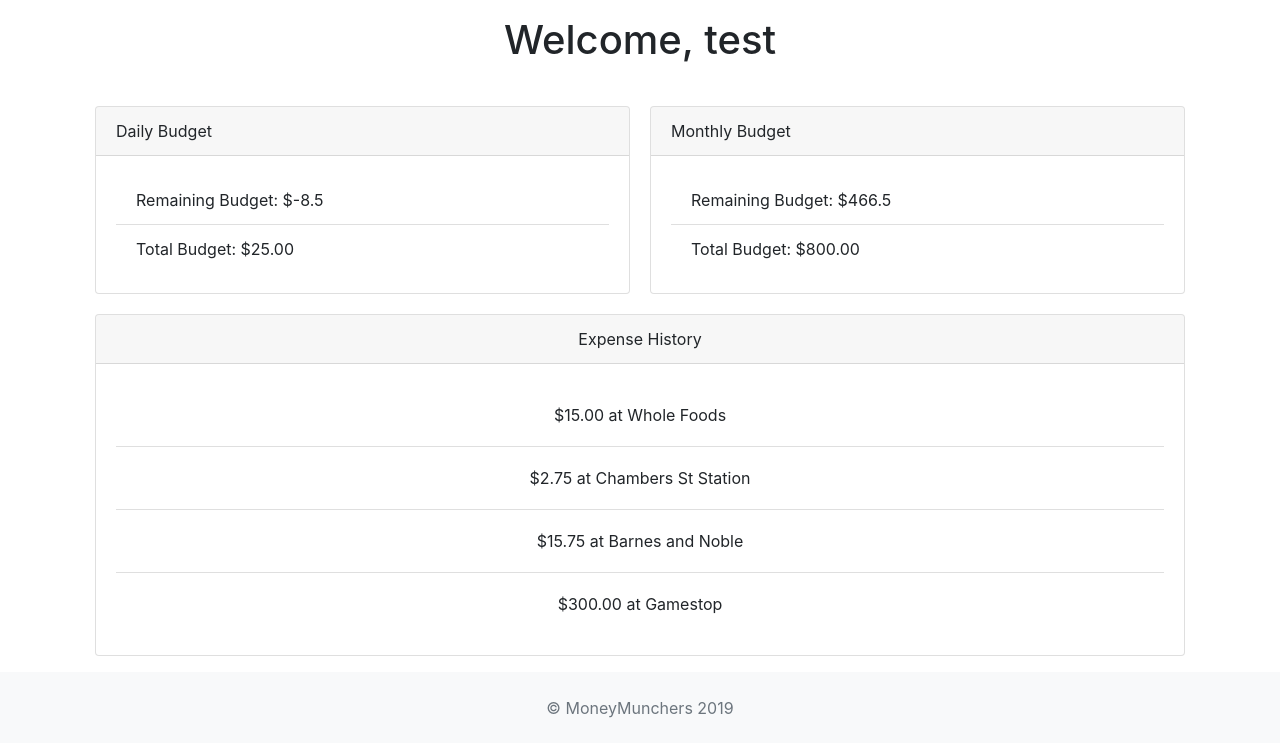
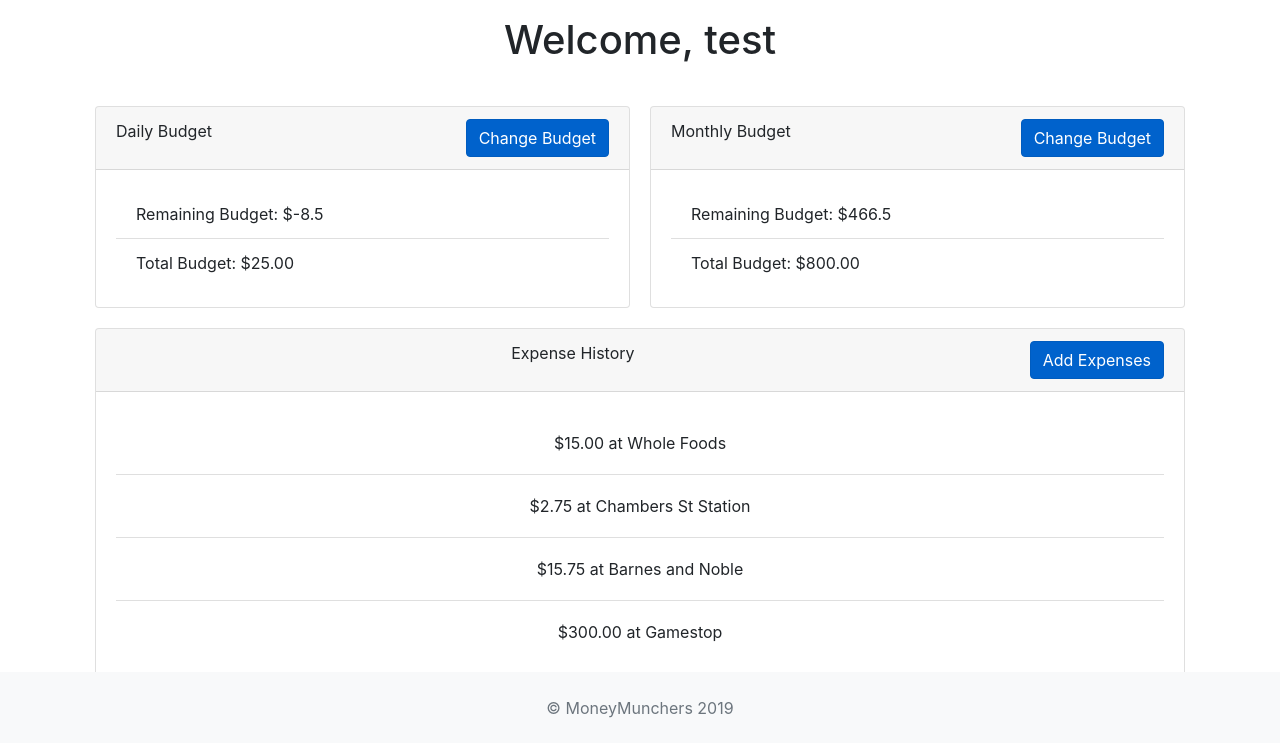
Before and after one commit to StudentDX/MoneyMunchers, a Flask app: template app/templates/profile.html in a window 1280 px wide. Shown: the part 56-799 px from the top of the page. Before the commit the page ends 774 px from the top, so only its background shows below. Run offline with Flask 2, Linux system fonts and the light colour scheme; the template is opened without the code that fills it: values that come from a table or form of the project are taken from there, others are empty; data comes from the database, SQL or seed files in the repository; some libraries are stand-ins or nearby versions.

Commit message:
added buttons to allow user to change budget

```diff
--- a/app/templates/profile.html
+++ b/app/templates/profile.html
@@ -24,7 +24,10 @@
         <div class="row">
             <div class="column">
                 <div class="card">
-                    <div class="card-header">Daily Budget</div>
+                    <div class="card-header">
+                      Daily Budget
+                        <a href="/expense" class="btn float-right btn-primary active" role="button" aria-pressed="true">Change Budget</a>
+                    </div>
                     <div class="card-body">
                         {% if user.daily_budget is not none %}
                             <ul class="list-group list-group-flush">
@@ -59,7 +62,10 @@
             </div>
             <div class="column">
                 <div class="card">
-                    <div class="card-header">Monthly Budget</div>
+                    <div class="card-header">
+                      Monthly Budget
+                      <a href="/expense" class="btn float-right btn-primary active" role="button" aria-pressed="true">Change Budget</a>
+                    </div>
                     <div class="card-body">
                         {% if user.monthly_budget is not none %}
                             <ul class="list-group list-group-flush">
@@ -95,7 +101,10 @@
         </div>
         <div class="row">
             <div class="card" style="width:100%">
-                <div class="card-header" align="center">Expense History</div>
+                <div class="card-header" align="center">
+                  Expense History
+                  <a href="/expense" class="btn float-right btn-primary active" role="button" aria-pressed="true">Add Expenses</a>
+                </div>
                 <div class="card-body" style="text-align: center">
                     {% if user.expenses|length > 0 %}
                         <ul class="list-group list-group-flush">
```
